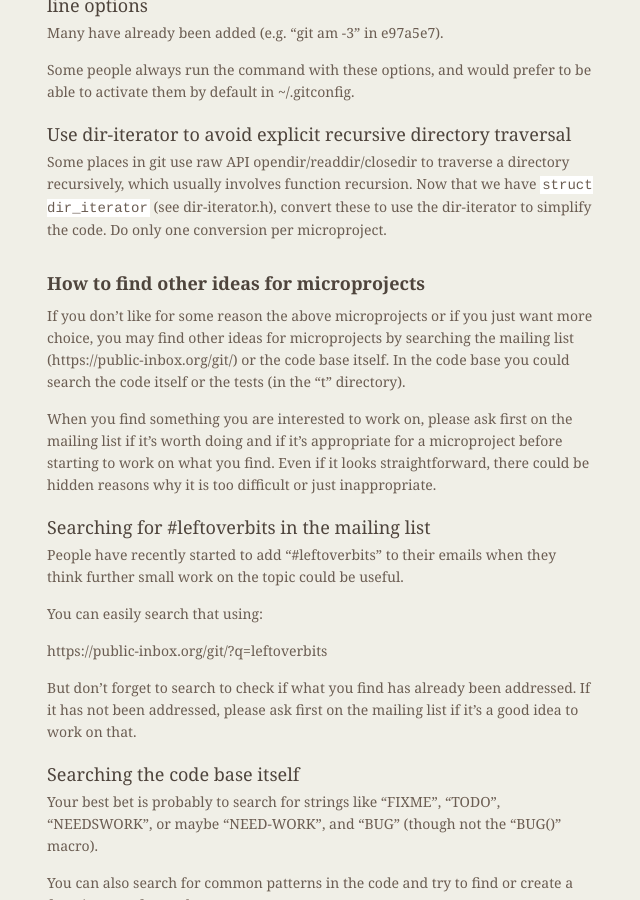
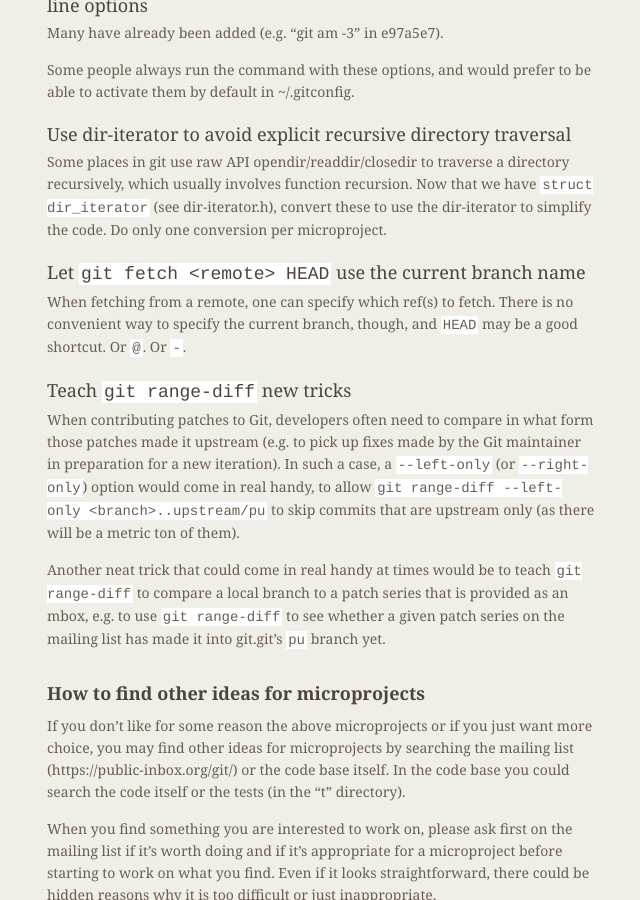
Before and after one commit to git/git.github.io, a Jekyll site: the page built from SoC-2019-Microprojects.md, in a window 1280 px wide and 900 px high, scrolled down 3617 px. Shown: the whole window, without its empty margins (487-1127 px from the left). Built offline with Jekyll 4.4.1, drawn with Linux system fonts in a browser that asks for light colours.

Commit message:
SoC-2019: add two more micro project ideas
These are kind of "papercuts" I am collecting, and rather than doing
so in my private repository, I might just as well put them into a
more useful spot.

Signed-off-by: Johannes Schindelin <johannes.schindelin@gmx.de>

```diff
--- a/SoC-2019-Microprojects.md
+++ b/SoC-2019-Microprojects.md
@@ -218,6 +218,28 @@ that we have `struct dir_iterator` (see dir-iterator.h), convert these
 to use the dir-iterator to simplify the code. Do only one conversion
 per microproject.
 
+### Let `git fetch <remote> HEAD` use the current branch name
+
+When fetching from a remote, one can specify which ref(s) to fetch.
+There is no convenient way to specify the current branch, though, and
+`HEAD` may be a good shortcut. Or `@`. Or `-`.
+
+### Teach `git range-diff` new tricks
+
+When contributing patches to Git, developers often need to compare
+in what form those patches made it upstream (e.g. to pick up fixes
+made by the Git maintainer in preparation for a new iteration). In
+such a case, a `--left-only` (or `--right-only`) option would come
+in real handy, to allow `git range-diff --left-only <branch>..upstream/pu`
+to skip commits that are upstream only (as there will be a metric
+ton of them).
+
+Another neat trick that could come in real handy at times would be
+to teach `git range-diff` to compare a local branch to a patch
+series that is provided as an mbox, e.g. to use `git range-diff` to see
+whether a given patch series on the mailing list has made it into
+git.git's `pu` branch yet.
+
 ## How to find other ideas for microprojects
 
 If you don't like for some reason the above microprojects or if you
```
